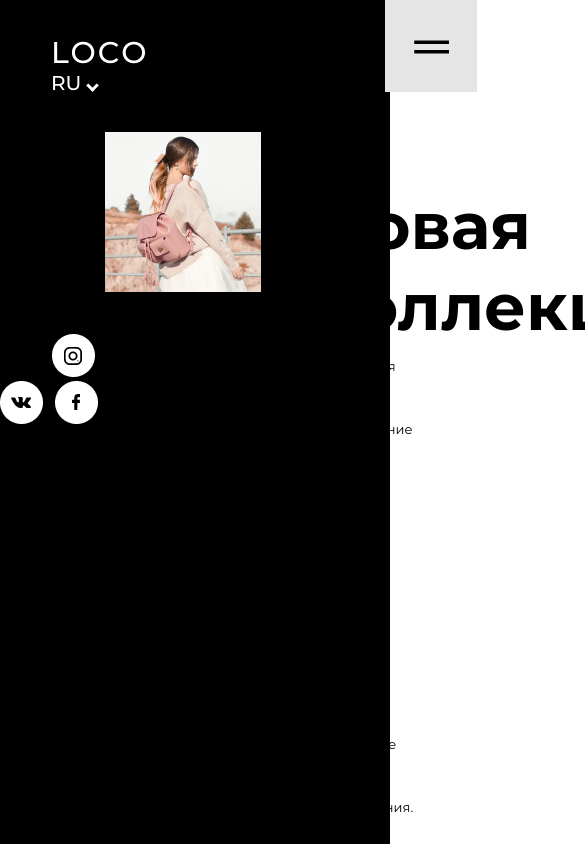
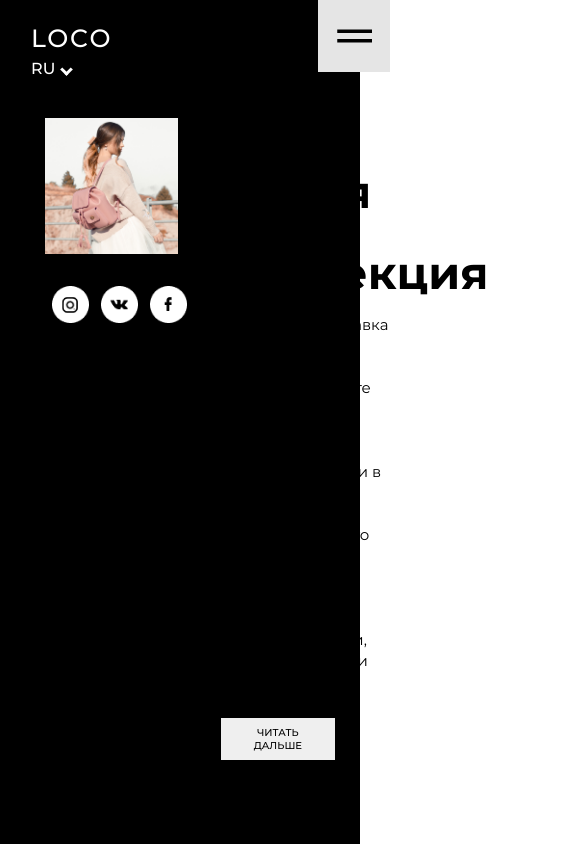
Before and after one commit to WebHeroSchool/Lococss, a plain HTML site: page index.html in a window 390 px wide. Shown: the top 844 px of the page, 585 px wide, since content can reach past the window. Drawn offline with Linux system fonts and the light colour scheme.

Commit message:
new text

```diff
--- a/style.css
+++ b/style.css
@@ -9,50 +9,28 @@ input,button {
 }
 
 body {
- /* margin: 0;
-  padding: 0;*/
   font-family: 'Montserrat', sans-serif;
-  /*max-width: 1440px;
-  min-width: 375px;
-  max-height: 900px;
-  min-height: 668px;*/
-  /*width: 1440px;
-  height: 900px;*/
 }
 
 .home-page {
-  /*background: linear-gradient(63deg, #999 23%, transparent 23%) 7px 0,
-  linear-gradient(63deg, transparent 74%, #999 78%),
-  linear-gradient(63deg, transparent 34%, #999 38%, #999 58%, transparent 62%), #444;
-  background-size: 16px 48px;*/
   background: linear-gradient(to right, #000 460px, #fff 460px);
+  height: 100vh;
 }
 
 .header {
   display: flex;
   justify-content: space-between;
   margin-bottom: 77px;
-  /*height: 12vh;
-  display: flex;
-  justify-content: space-between;
-  position: relative;*/
 }
 
 .logo {
   display: inline-block;
   padding: 34px 0 0 51px;
-  /*display: flex;
-  width: 36.5%;
-  justify-content: space-around;
-  align-self: center;
-  margin-right: 930px;*/
 }
 
 .logo__loco {
   display: inline-block;
   margin-right: 237px;
-  /*display: flex;
-  margin: 0 238px 0 53px;*/
   color: #fff;
   font-style: normal;
   font-weight: 500;
@@ -63,8 +41,6 @@ body {
 
 .logo__lang {
   display: inline-block;
-  /*display: flex;
-  align-self: center;*/
   color: #fff;
   text-decoration: none;
   font-style: normal;
@@ -90,47 +66,30 @@ i {
   width: 92px;
   height: 92px;
   background: #E5E5E5;
-  /*display: flex;
-  justify-content: flex-end;*/
 }
 
 .square__burger {
-  /*display: flex;
-  justify-content: flex-end;*/
   padding: 40px 29px;
 }
 
 .home {
-
 }
-
 .wrap {
-    /*display: grid;
-    grid-template-columns: 735px 513px;
-    grid-template-rows: /*620px*//*640px 131px;
-    grid-column-gap: 50px;*/
 }
 
 .wrap-foto {
-    /*justify-self: end;
-    align-self: end;*/
     display: inline-block;
     padding: 0 52px 0 185px;
     margin-bottom: 78px;
 }
 
 .wrap-coll {
-    /*justify-items: center;
-    align-items: end;
-    margin-top: 180px/*161px;*/
     display: inline-block;
     position: absolute;
     padding-top: 102px;
 }
 
 .wrap-coll__new {
-    /*align-self: end;
-    margin: 0 34px 19px 4px;*/
     font-style: normal;
     font-weight: bold;
     font-size: 80px;
@@ -140,57 +99,44 @@ i {
 }
 
 .wrap-coll__delivery {
-    /*align-self: end;
-    margin: 0 41px 35px/*38px 4px;*/
     font-style: normal;
     font-weight: normal;
     font-size: 15px;
     line-height: 21px;
-    padding: 0 5px 0 3px;
+    padding: 0 185px 0 3px;
     margin-bottom: 37px;
 }
 
 .wrap-coll__else {
-    /*display: flex;
-    align-self: flex-start;
-    justify-content: space-between;
-    margin-right: 22px;*/
 }
 
 .wrap-coll__read {
-    /*display: flex;
-    margin: 0 53px 0 0;*/
+    display: inline-block;
     border: 1.5px solid #000;
     font-style: normal;
     font-weight: 500;
     font-size: 13px;
-    display: inline-block;
     padding: 13px 40px;
     margin-right: 49px;
 }
 
 .wrap-coll__other {
-    /*margin: auto;
-    display: flex;*/
+    display: inline-block;
     text-decoration: none;
     color: #000;
     font-style: normal;
     font-weight: 500;
     font-size: 13px;
-    display: inline-block;
 }
 
 .arrow {
-  /*display: block;*/
+  display: inline-block;
   top: 20px;
   right: 400px;
   width: 42px;
   height: 1.5px;
   background: #000;
-  /*margin: 8px 0 0 20px;*/
-
-  display: inline-block;
-  margin: 0 0 4px 6px;
+  margin: 0 0 4px 20px;
 }
 
 .arrow:before {
@@ -222,86 +168,275 @@ i {
 .wrap-social {
     display: inline-block;
     margin-right: 496px;
-    /*grid-auto-flow: column;
-    justify-self: start;
-    align-self: end;*/
 }
 
 .wrap-social__inst {
     margin: 0 0 0 52px;
     padding-right: 8px;
 }
-
 .wrap-social__vk {
     padding-right: 8px;
 }
 
 .wrap-social__face {
 }
-
 .wrap__ellips {
-    /*position: absolute;
-    top: 54px;
-    left: 425px;*/
 }
 
 
-@media (min-width:320px) {
+@media (max-width: 1920px) {
+  .home-page {
+    background: linear-gradient(to right, #000 560px, #fff 560px);
+    height: 100vh;
+  }
 
-}
+  .logo__loco {
+    font-size: 40px;
+    margin-right: 297px;
+  }
 
-@media (min-width: 481px) {
+  .logo__lang {
+    font-size: 25px;
+  }
 
-}
+  .square {
+    width: 102px;
+    height: 102px;
+  }
 
-@media (min-width: 641px) {
-
-}
-
-@media (max-width: 961px) {
-  .header {
-    margin-bottom: 3px;
+  .square__burger {
+    padding: 44px 34px;
   }
 
   .wrap-foto {
-    padding: 0 52px 0 65px;
-    margin-bottom: 18px;
+    width: 36%;
+    padding: 0 89px 0 185px;
+    margin-bottom: 88px;
   }
 
   .wrap-coll {
-    padding-top: 0;
+    padding-top: 72px;
   }
 
   .wrap-coll__new {
-    font-size: 50px;
-    margin-bottom: 9px;
+    font-size: 100px;
+    margin-bottom: 29px;
   }
 
   .wrap-coll__delivery {
-    font-size: 13px;
-    padding: 0 15px 0 3px;
+    font-size: 25px;
+    line-height: 30px;
+    margin-bottom: 57px;
   }
 
   .wrap-coll__read {
-    font-size: 11px;
-    padding: 8px 35px;
-    margin-right: 19px;
+    font-size: 17px;
+    padding: 16px 43px;
+    margin-right: 85px;
   }
 
   .wrap-coll__other {
-    font-size: 11px;
+    font-size: 17px;
+  }
+
+  .arrow {
+    width: 62px;
+    margin: 0 0 4px 40px;
+  }
+
+  .arrow:before {
+    margin-left: 56px;
+  }
+
+  .arrow:after {
+    margin-left: 56px;
   }
 
   .wrap-social {
-    margin-right: 260px;
+    display: block;
+    position: fixed;
   }
 
+  .wrap__ellips {
+    display: block;
+    margin: auto;
+  }
 }
 
-/*@media (min-width: 1025px) {
 
+@media (max-width: 1600px) {
+  .home-page {
+    background: linear-gradient(to right, #000 500px, #fff 500px);
+    height: 100vh;
+  }
 
-}*/
+  .logo__loco {
+    font-size: 35px;
+    margin-right: 257px;
+  }
+
+  .logo__lang {
+    font-size: 22px;
+  }
+
+  .square {
+    width: 97px;
+    height: 97px;
+  }
+
+  .square__burger {
+    padding: 42px 32px;
+  }
+
+  .wrap-foto {
+    width: 34%;
+    padding: 0 72px 0 185px;
+    margin-bottom: 68px;
+  }
+
+  .wrap-coll {
+    padding-top: 52px;
+  }
+
+  .wrap-coll__new {
+    font-size: 89px;
+    margin-bottom: 29px;
+  }
+
+  .wrap-coll__delivery {
+    font-size: 19px;
+    line-height: 29px;
+    padding: 0 165px 0 3px;
+    margin-bottom: 37px;
+  }
+
+  .wrap-coll__read {
+    font-size: 15px;
+    padding: 14px 41px;
+    margin-right: 65px;
+  }
+
+  .wrap-coll__other {
+    font-size: 15px;
+  }
+
+  .arrow {
+    width: 52px;
+    margin: 0 0 4px 40px;
+  }
+
+  .arrow:before {
+    margin-left: 46px;
+  }
+
+  .arrow:after {
+    margin-left: 46px;
+  }
+}
+
+@media (max-width: 1440px) {
+  .home-page {
+    background: linear-gradient(to right, #000 460px, #fff 460px);
+    height: 100vh;
+  }
+
+  .logo__loco {
+    font-size: 30px;
+    margin-right: 237px;
+  }
+
+  .logo__lang {
+    font-size: 20px;
+  }
+
+  .square {
+    width: 92px;
+    height: 92px;
+  }
+
+  .square__burger {
+    padding: 40px 29px;
+  }
+
+  .wrap-foto {
+    width: auto;
+    padding: 0 52px 0 185px;
+    margin-bottom: 80px;
+  }
+
+  .wrap-coll {
+    padding-top: 102px;
+  }
+
+  .wrap-coll__new {
+    font-size: 80px;
+    margin-bottom: 19px;
+  }
+
+  .wrap-coll__delivery {
+    font-size: 15px;
+    line-height: 21px;
+    padding: 0 185px 0 3px;
+  }
+
+  .wrap-coll__read {
+    font-size: 13px;
+    padding: 13px 40px;
+    margin-right: 49px;
+  }
+
+  .wrap-coll__other {
+    font-size: 13px;
+  }
+
+  .arrow {
+    width: 42px;
+    margin: 0 0 4px 20px;
+  }
+
+  .arrow:before {
+    margin-left: 36px;
+  }
+
+  .arrow:after {
+    margin-left: 36px;
+  }
+
+  .wrap-social {
+    display: block;
+    margin-right: 496px;
+  }
+
+  .wrap__ellips {
+    display: block;
+    margin: auto;
+  }
+}
+
+@media (max-width: 1281px) {
+  .header {
+    margin-bottom: 37px;
+  }
+
+  .wrap-foto {
+    width: 40%;
+    padding: 0 52px 0 105px;
+    margin-bottom: 38px;
+  }
+
+  .wrap-coll {
+    width: 45%;
+    padding-top: 53px;
+  }
+
+  .wrap-coll__delivery {
+    padding: 0 105px 0 3px;
+  }
+
+  .wrap-social {
+    margin-right: 0;
+  }
+}
 
 @media (max-width: 1152px) {
   .wrap-foto {
@@ -332,126 +467,157 @@ i {
   .wrap-coll__other {
     font-size: 12px;
   }
+}
 
-  .wrap-social {
-    margin-right: 366px;
+@media (max-width: 1025px) {
+  .home-page {
+    background: linear-gradient(to right, #000 360px, #fff 360px);
+    height: 100vh;
+  }
+
+  .logo {
+    padding: 20px 0 0 31px;
+  }
+
+  .logo__loco {
+    font-size: 25px;
+    margin-right: 187px;
+  }
+
+  .logo__lang {
+      font-size: 16px;
+  }
+
+  .square {
+      width: 72px;
+      height: 72px;
+  }
+
+  .square__burger {
+      padding: 29px 19px;
+  }
+
+  .wrap-foto {
+      width: 34%;
+      padding: 0 42px 0 45px;
+      margin-bottom: 28px;
+  }
+
+  .wrap-coll {
+      padding-top: 33px;
+  }
+
+  .wrap-coll__new {
+      font-size: 45px;
+      margin-bottom: 1px;
+  }
+
+  .wrap-coll__delivery {
+      padding: 0 5px 0 3px;
+      margin-bottom: 25px;
+  }
+
+  .wrap-coll__read {
+      font-size: 10px;
+      padding: 8px 31px;
+      margin-right: 59px;
+  }
+
+  .wrap-coll__other {
+      font-size: 10px;
+  }
+
+  .arrow {
+      width: 33px;
+      margin: 0 0 4px 20px;
+  }
+  .arrow:before {
+      margin-left: 26px;
+  }
+  .arrow:after {
+      margin-left: 26px;
+  }
+
+  .wrap-social__inst {
+      width: 18%;
+  }
+  .wrap-social__vk {
+      width: 18%;
+  }
+  .wrap-social__face {
+      width: 18%;
+  }
+
+  .wrap__ellips {
+      width: 2%;
   }
 }
 
+/*@media (max-width: 800px) {
 
-@media (max-width: 1281px) {
+}
+*/
+
+@media (max-width: 375px) {
+  .home-page {
+    background: #fff;
+  }
+
   .header {
-    margin-bottom: 37px;
+    margin-bottom: 0;
+  }
+
+  .logo {
+    padding: 14px 181px 18px 26px;
+  }
+
+  .logo__loco {
+    font-size: 30px;
+    color: #000;
+  }
+
+  .logo__lang {
+    display: none;
+  }
+
+  .square {
+    width: 70px;
+    height: 70px;
+  }
+
+  .square__burger {
+    padding: 27px 17px;
+  }
+
+  .home {
+    background: url(../image/pete-bellis.png);
   }
 
   .wrap-foto {
-    width: 40%;
-    padding: 0 52px 0 105px;
-    margin-bottom: 38px;
+    display: none;
   }
 
-  .wrap-coll {
-    width: 45%;
-    padding-top: 53px;
+  .wrap-coll__new {
+    font-weight: bold;
+    font-size: 50px;
+    line-height: 51px;
+  }
+
+  .wrap-coll__delivery {
+    display: none;
+  }
+
+  .wrap-coll__else {
+    display: none;
   }
 
   .wrap-social {
-    margin-right: 416px;
-  }
-}
-
-/*@media (max-width: 1281px) {
-  .header {
-    margin-bottom: 37px;
-  }
-
-  .wrap-foto {
-    padding: 0 52px 0 145px;
-    margin-bottom: 38px;
-  }
-
-} */
-
-@media (max-width: 1440px) {
-  .home-page {
-    height: 100vh;
-  }
-
-  /*.wrap-coll {
-    padding-top: 103px;
-  }*/
-
-  .wrap-coll__delivery {
-    padding: 0 185px 0 3px;
-  }
-
-  .arrow {
-    margin: 0 0 4px 20px;
-  }
-
-
-}
-
-/*@media (max-width: 1920px) {
-  .home-page {
-    background: linear-gradient(to right, #000 560px, #fff 560px);
-    height: 100vh;
-  }
-
-  .logo__loco {
-    margin-right: 317px;
-  }
-
-  .wrap-foto {
-    padding: 0 52px 0 185px;
-  }
-
-  .wrap-coll {
-    padding-top: 82px;
-}
-
-  .wrap-coll__new {
-    font-size: 100px;
-  }
-
-  .wrap-coll__delivery {
-    font-size: 25px;
-    line-height: 31px;
-
-  }
-
-  .wrap-coll__read {
-    font-size: 17px;
-    padding: 16px 43px;
-    margin-right: 85px;
-  }
-
-  .wrap-coll__other {
-    font-size: 17px;
-  }
-
-  .arrow {
-    width: 62px;
-    height: 1.5px;
-    margin: 0 0 4px 40px;
-  }
-
-  .arrow:before {
-    margin-left: 56px;
-  }
-
-  .arrow:after {
-    margin-left: 56px;
-  }
-
-  .wrap-social {
-    display: block;
-    position: fixed;
+    margin-right: 0;
+    display: none;
   }
 
   .wrap__ellips {
-    display: block;
-    margin: auto;
+    display: none;
   }
 
-}*/
+}
```
Also changed, not shown: image/pete-bellis.png (added).
